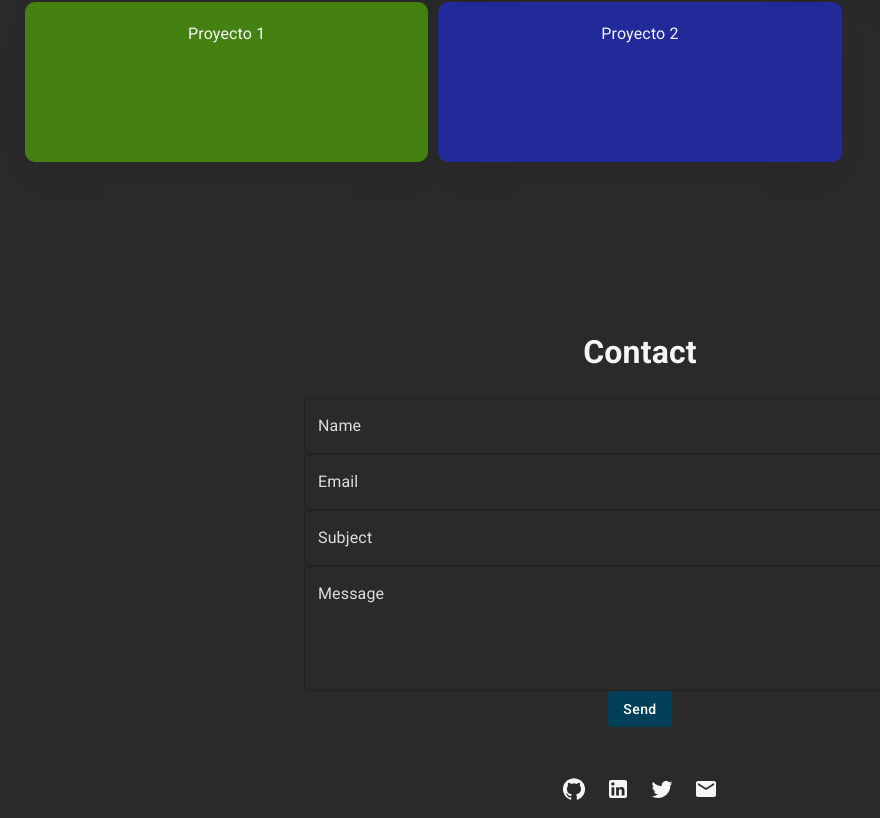
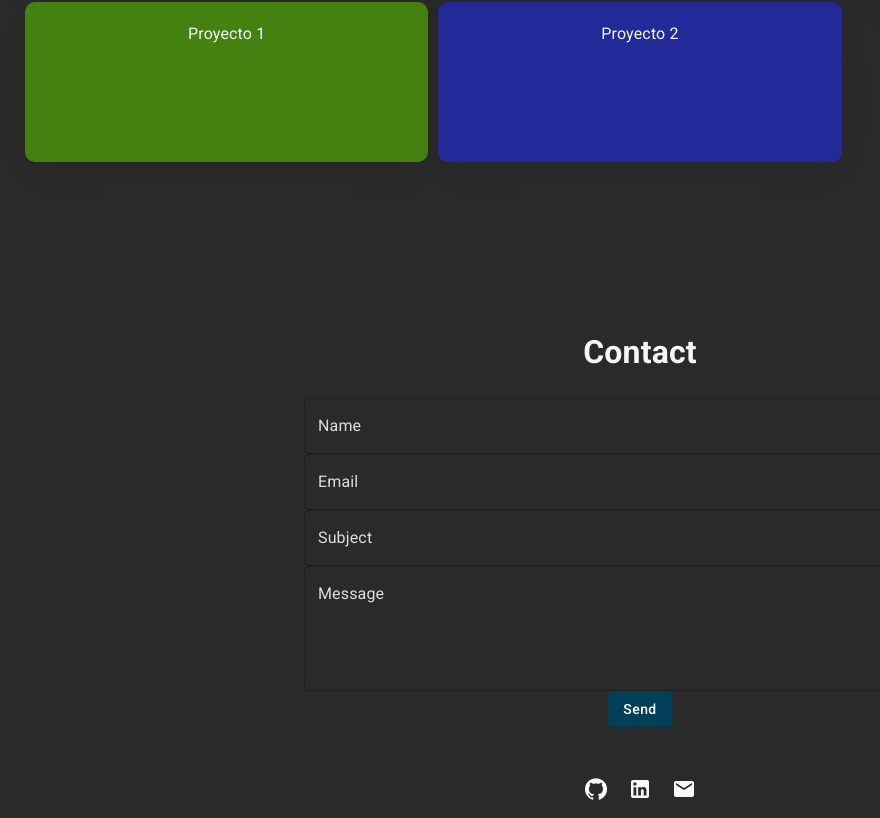
Before and after one commit to MCris29/portfolio, a Next.js app: page / in a window 1280 px wide. Shown: the part 2806-3624 px from the top of the page, without its empty margins (0-880 px from the left). Built offline with nearby package versions, Linux system fonts and the light colour scheme.

Commit message:
footer links

```diff
--- a/src/components/Footer.tsx
+++ b/src/components/Footer.tsx
@@ -1,17 +1,27 @@
-import react from "react";
+import React from "react";
 import styles from "@/styles/Home.module.scss";
-import { useTheme } from "@mui/material";
 import GitHubIcon from "@mui/icons-material/GitHub";
 import LinkedInIcon from "@mui/icons-material/LinkedIn";
-import TwitterIcon from "@mui/icons-material/Twitter";
 import EmailIcon from "@mui/icons-material/Email";
+import { Link } from "@mui/material";
 
 const Footer = () => {
   const socialNetworks = [
-    { icon: <GitHubIcon />, text: "GitHub" },
-    { icon: <LinkedInIcon />, text: "LinkedIn" },
-    { icon: <TwitterIcon />, text: "Twiter" },
-    { icon: <EmailIcon />, text: "Gmail" },
+    {
+      icon: <GitHubIcon />,
+      text: "GitHub",
+      link: "https://github.com/MCris29",
+    },
+    {
+      icon: <LinkedInIcon />,
+      text: "LinkedIn",
+      link: "https://www.linkedin.com/in/cristian-manay",
+    },
+    {
+      icon: <EmailIcon />,
+      text: "Gmail",
+      link: "mailto:crismax0629@gmail.com",
+    },
   ];
 
   return (
@@ -19,9 +29,14 @@ const Footer = () => {
       <div className={styles.footer}>
         {socialNetworks.map((item, key) => {
           return (
-            <div key={key} className={styles.icon}>
+            <Link
+              key={key}
+              href={item.link}
+              target="_blank"
+              className={styles.icon}
+            >
               {item.icon}
-            </div>
+            </Link>
           );
         })}
       </div>
--- a/src/styles/Home.module.scss
+++ b/src/styles/Home.module.scss
@@ -129,8 +129,8 @@
   }
 }
 
-.error{
-  color: #F44336;
+.error {
+  color: #f44336;
 }
 
 //Footer
@@ -141,6 +141,7 @@
 
 .footer .icon {
   margin: 10px;
+  color: #f8f8f8;
 }
 
 //Responsive
--- a/src/utils/theme.ts
+++ b/src/utils/theme.ts
@@ -12,14 +12,14 @@ const secondaryPalette = {
   main: "#8C0303",
   light: "#400101",
   dark: "#8C0303",
-  contrastText: "#FFFFFF",
+  contrastText: "#F8F8F8",
 };
 
 const errorPalette = {
   main: "#F44336",
   light: "#E57373",
   dark: "#D32F2F",
-  contrastText: "#FFFFFF",
+  contrastText: "#F8F8F8",
 };
 
 const warningPalette = {
@@ -33,7 +33,7 @@ const infoPalette = {
   main: "#2196f3",
   light: "#64b5f6",
   dark: "#1976d2",
-  contrastText: "#FFFFFF",
+  contrastText: "#F8F8F8",
 };
 
 const successPalette = {
```
